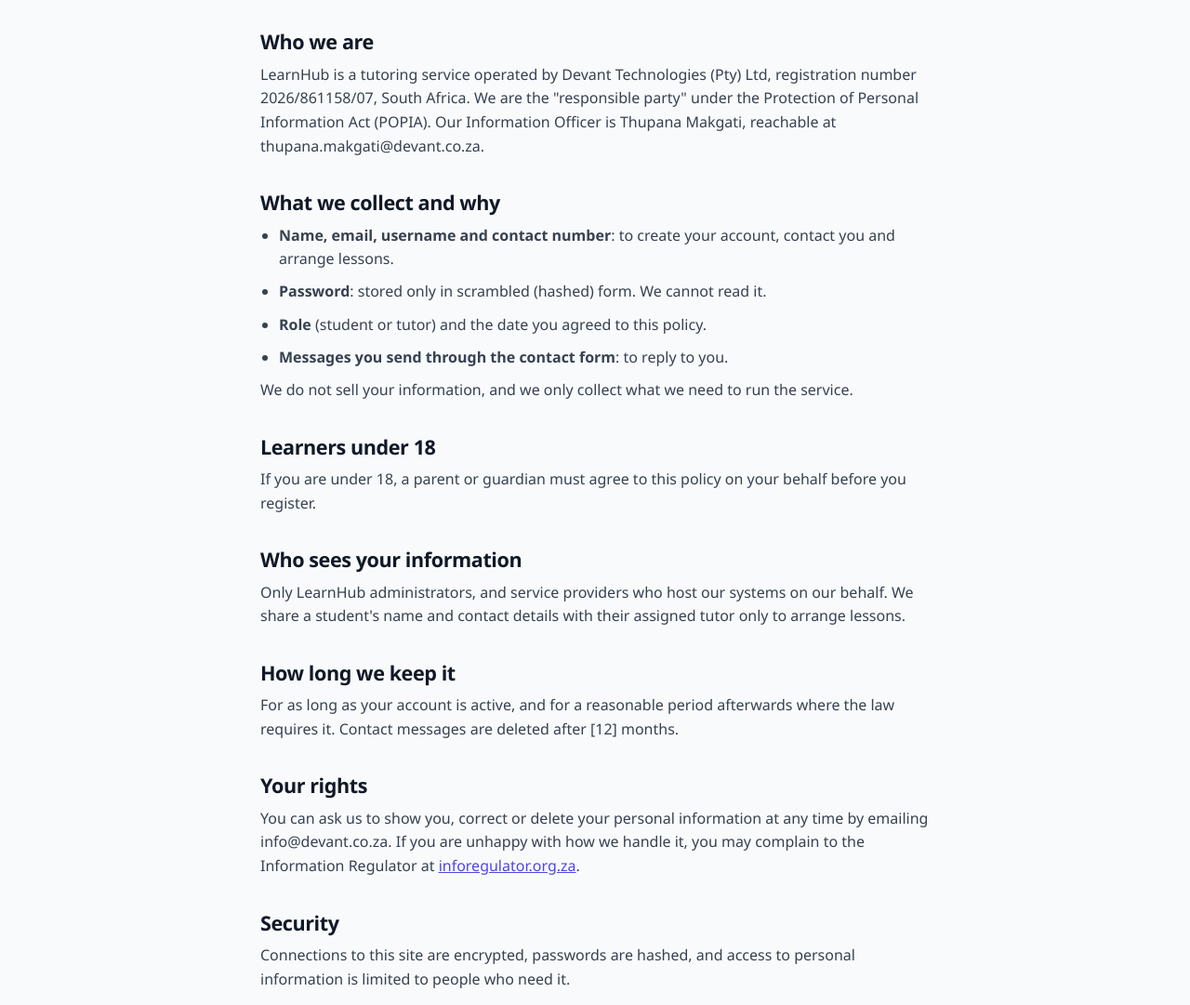
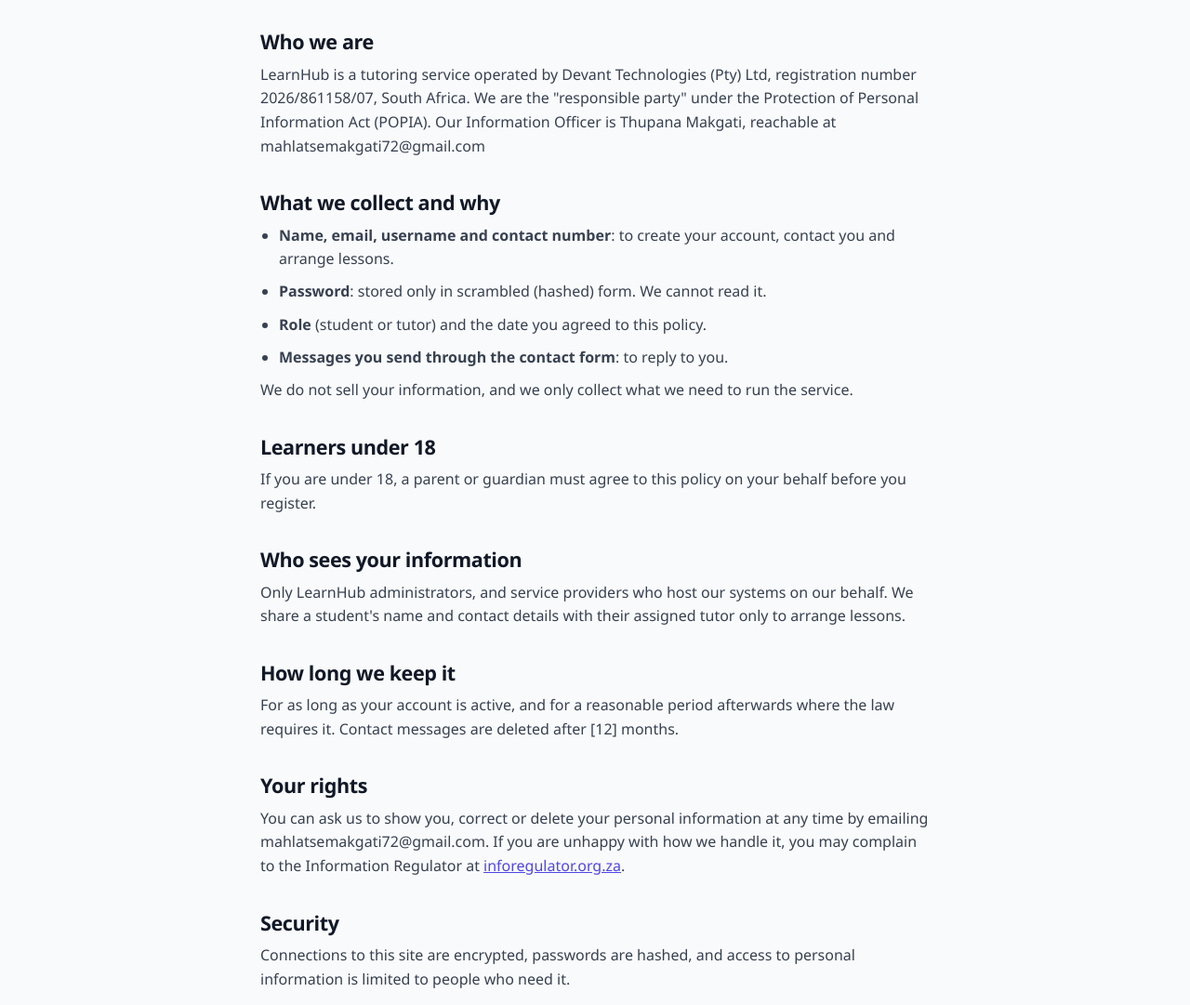
Before and after one commit to Mahlatse007/DevantTechnologies-learnhub, a plain HTML site: page privacy.html in a window 1280 px wide. Shown: the part 219-1300 px from the top of the page at 93% size. Drawn offline with Linux system fonts and the light colour scheme.

Commit message:
Updated emails

```diff
--- a/privacy.html
+++ b/privacy.html
@@ -14,7 +14,7 @@
 <p class="muted">Last updated: 30 October 2026</p>
 
 <h2>Who we are</h2>
-<p>LearnHub is a tutoring service operated by Devant Technologies (Pty) Ltd, registration number 2026/861158/07, South Africa. We are the "responsible party" under the Protection of Personal Information Act (POPIA). Our Information Officer is Thupana Makgati, reachable at thupana.makgati@devant.co.za.</p>
+<p>LearnHub is a tutoring service operated by Devant Technologies (Pty) Ltd, registration number 2026/861158/07, South Africa. We are the "responsible party" under the Protection of Personal Information Act (POPIA). Our Information Officer is Thupana Makgati, reachable at mahlatsemakgati72@gmail.com</p>
 
 <h2>What we collect and why</h2>
 <ul>
@@ -35,7 +35,7 @@
 <p>For as long as your account is active, and for a reasonable period afterwards where the law requires it. Contact messages are deleted after [12] months.</p>
 
 <h2>Your rights</h2>
-<p>You can ask us to show you, correct or delete your personal information at any time by emailing info@devant.co.za. If you are unhappy with how we handle it, you may complain to the Information Regulator at <a href="https://inforegulator.org.za" rel="noopener">inforegulator.org.za</a>.</p>
+<p>You can ask us to show you, correct or delete your personal information at any time by emailing mahlatsemakgati72@gmail.com. If you are unhappy with how we handle it, you may complain to the Information Regulator at <a href="https://inforegulator.org.za" rel="noopener">inforegulator.org.za</a>.</p>
 
 <h2>Security</h2>
 <p>Connections to this site are encrypted, passwords are hashed, and access to personal information is limited to people who need it.</p>
```
